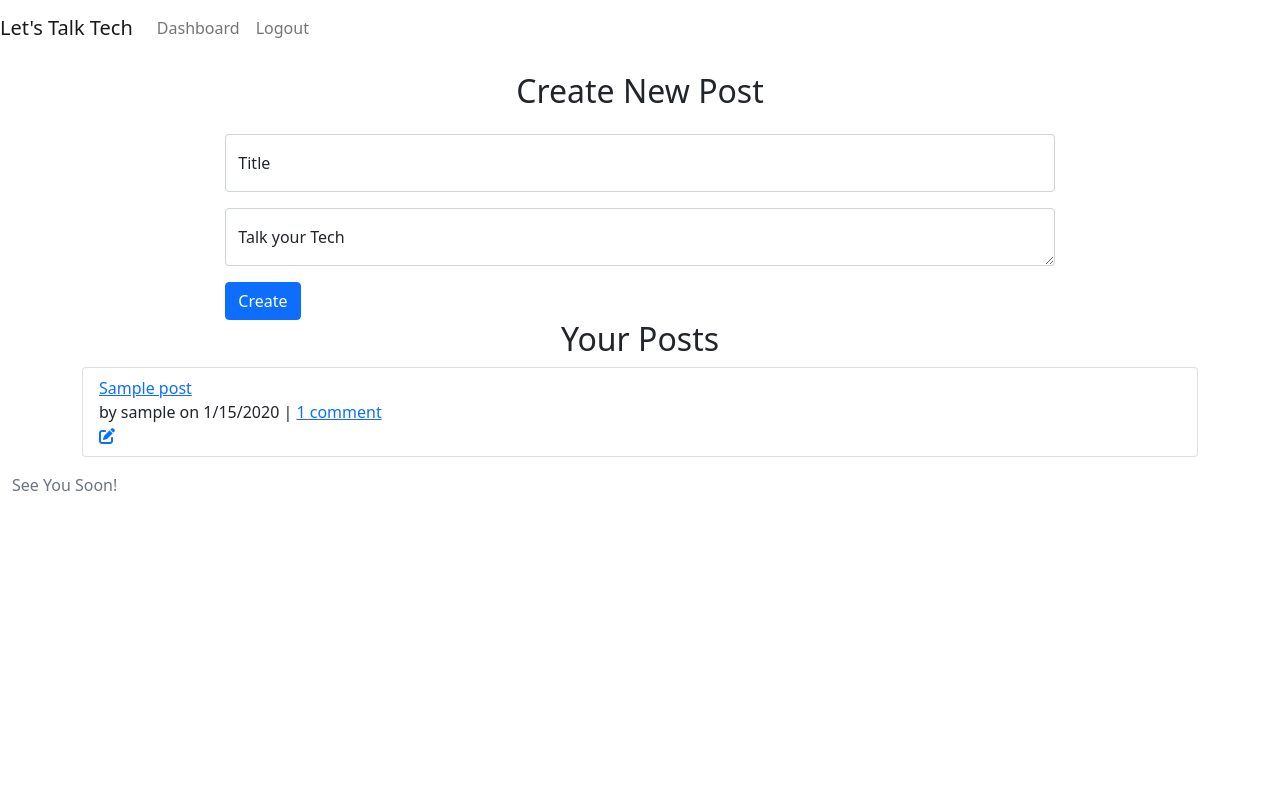
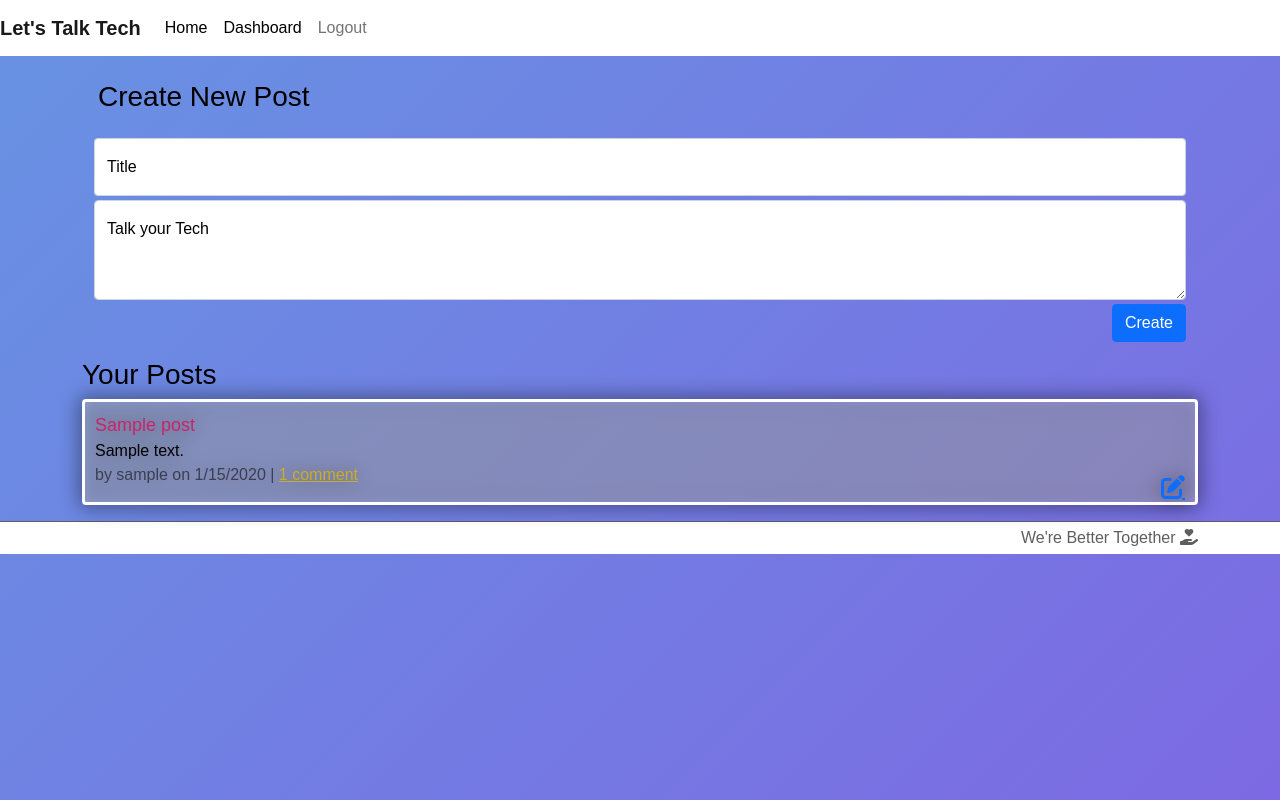
Before and after one commit to kaylaanngrace/MVC-TechBlog-ByMakWils, a Node server app: page /dashboard in a window 1280 px wide. Run offline with Node 20, Linux system fonts and the light colour scheme; a user stored in the database is signed in; tables that the repository leaves empty hold one stand-in row (values such as "Sample post"); some libraries are stand-ins or nearby versions.

Commit message:
styled application

```diff
--- a/models/Post.js
+++ b/models/Post.js
@@ -21,6 +21,9 @@ Post.init(
     post_content: {
       type: DataTypes.STRING,
       allowNull: false,
+      validate: {
+        max: 250
+      }
     },
     user_id: {
       type: DataTypes.INTEGER,
--- a/public/css/style.css
+++ b/public/css/style.css
@@ -0,0 +1,127 @@
+* {
+    box-sizing: border-box;
+    margin: 0;
+    padding: 0;
+}
+
+body {
+    font-family: 'Abel', sans-serif;
+    color: rgb(0, 0, 0);
+    background: linear-gradient(-45deg, #835DE3, #5DA6E3, #D067FB);
+    background-size: 400% 400%;
+    animation: gradient 15s ease infinite;
+}
+
+footer {
+    color: rgba(0, 0, 0, 0.632);
+    border-top: 1px solid rgba(0, 0, 0, 0.632);
+    background-color: white;
+}
+
+@keyframes gradient {
+    0% {
+        background-position: 0% 50%;
+    }
+    50% {
+        background-position: 100% 50%;
+    }
+    100% {
+        background-position: 0% 50%;
+    }
+}
+
+/*navbar*/
+#nav {
+    background-color: white;
+    color: black;
+}
+
+.navbar-brand {
+    font-weight: bold;
+    color: black;
+
+}
+
+#nav-item {
+    color: black;
+}
+
+#nav-item:hover {
+    color: #835DE3;
+}
+
+
+@keyframes fade-in {
+    from {
+        opacity: 0;
+    }
+    to {
+        opacity: 1;
+    }
+}
+
+@keyframes slide-in {
+    from {
+        transform: translateX(-100%);
+    }
+    to {
+        transform: translateX(0);
+    }
+}
+
+/* dashboard */
+.post-li, .comment {
+    background-color:rgb(255, 255, 255, 0.3);
+    border-radius: 10px;
+    padding: 10px;
+    filter: drop-shadow(0 0 10px black);
+    border: 3px solid white;
+}
+
+#post-content, #comment-body {
+    height: 100px;
+}
+/* post-info */
+.userDate a, .userComment a {
+    color: rgba(202, 174, 35);
+}
+
+.post .title a {
+    color: rgb(202, 35, 107);
+    text-decoration: none;
+    font-size: large;
+}
+
+.post .post-body a {
+    text-decoration: none;
+    color: rgb(0, 0, 0);
+}
+
+.userComment, .userDate {
+    color: rgba(0, 0, 0, 0.55)
+}
+
+
+
+
+/*create account*/
+#create-acct {
+    background-color:rgb(255, 255, 255, 0.3);
+    filter: drop-shadow(0 0 10px black);
+    border: 3px solid #FDF7E3;
+    margin-top: 30px;
+    border-radius: 15px;
+    font-size: 1.5em;
+    height:550px;
+}
+
+/*login*/
+#login-acct {
+    background-color:rgb(255, 255, 255, 0.3);
+    filter: drop-shadow(0 0 10px black);
+    border: 3px solid white;
+    margin-top: 30px;
+    border-radius: 15px;
+    font-size: 1.5em;
+    height:500px;
+}
--- a/views/dashboard.handlebars
+++ b/views/dashboard.handlebars
@@ -1,33 +1,36 @@
 {{!-- new post form --}}
-<section>
-  <h2 class="d-flex justify-content-center p-3">Create New Post</h2>
+<section id="new-post" class="container">
+  <h3 class="d-flex justify-content-start p-3">Create New Post</h3>
 
-  <form class="new-post-form container col-8">
-      <div class="form-floating mb-3 ">
+  <form class="new-post-form container">
+        <div class="form-floating mb-1">
           {{!-- new post title input --}}
-          <input type="text" id="post-title" name="post-title" placeholder="title" class="form-control"/>
+            <input type="text" id="post-title" name="post-title" placeholder="title" class="form-control form-control-sm"/>
             <label for="post-title">Title</label>
         </div>
         {{!-- new post textarea for content --}}
-      <div class="form-floating mb-3">
+        <div class="form-floating mb-1">
           <textarea name="post-content" class="form-control" placeholder="Talk your Tech" id="post-content"></textarea>
           <label for="post-content">Talk your Tech</label>
         </div>
       {{!-- submit new post button --}}
+      <div class="d-flex justify-content-end">
         <button type="submit" class="btn btn-primary">Create</button>
+      </div>
   </form>
 </section>
 {{!-- end of new post form --}}
 
 {{!-- posts list --}}
 {{#if posts.length}}
-<section class="container">
-  <h2 class="d-flex justify-content-center">Your Posts</h2>
+<section id="your-posts" class="container mt-3">
+  <h3>Your Posts</h3>
   <ul class="list-group">
     {{#each posts as |post|}}
-    <li class="list-group-item">
+    <li class="list-group-item list-group-item-action mb-2 post-li">
+
       {{> post-info post}}
-      <a href="/dashboard/edit/{{post.id}}" class="edit-link"><i class="fa-solid fa-pen-to-square"></i></a>
+      <a href="/dashboard/edit/{{post.id}}" class="edit-link d-flex justify-content-end"><i class="fa-solid fa-pen-to-square fa-xl mb-1"></i></a>
     </li>
     {{/each}}
   </ul>
--- a/views/homepage.handlebars
+++ b/views/homepage.handlebars
@@ -1,7 +1,7 @@
-<div class="container">
+<div class="container mt-2">
   <ul class="post-list list-group">
     {{#each posts as |post|}}
-    <li class="list-group-item">
+    <li class="list-group-item list-group-item-action mb-2 post-li">
     {{> post-info post }}
     </li>
     {{/each}}
--- a/views/layouts/main.handlebars
+++ b/views/layouts/main.handlebars
@@ -12,7 +12,7 @@
 </head>
 
 <body>
-  <div class="wrapper">
+  <div>
     <header>
 
       <nav class="navbar navbar-expand-lg navbar-light" id="nav">
@@ -34,11 +34,14 @@
           <ul class="navbar-nav mr-auto">
             {{#if loggedIn}}
             <li class="nav-item">
+              <a class="nav-link" href="/" id="nav-item">Home</a>
+            </li>
+            <li class="nav-item">
               <a class="nav-link" href="/dashboard" id="nav-item">Dashboard</a>
             </li>
-              <li class="nav-item">
-                <a id="logout" class="nav-link" id="nav-item">Logout</a>
-              </li>
+            <li class="nav-item">
+              <a id="logout" class="nav-link" id="nav-item">Logout</a>
+            </li>
             {{else}}
               <li class="nav-item">
                 <a class="nav-link" href="/login" id="nav-item">Login</a>
@@ -49,18 +52,17 @@
       </nav>
     </header>
 
-    <main>
+    <main class="mt-2">
 
       {{{ body }}}
-
     </main>
   </div>
-  <footer class="position-fixed mt-auto py-3">
-    <div class="container">
-    <span class="text-muted">See You Soon!</span>
+
+    <footer class="mt-2 p-1">
+    <div class="container d-flex justify-content-end">
+      <span>We're Better Together <i class="fa-solid fa-hand-holding-heart"></i></span>
     </div>
   </footer>
-
     {{#if loggedIn}}
     <script src="/javascript/logout.js"></script>
     {{/if}}
--- a/views/partials/comments.handlebars
+++ b/views/partials/comments.handlebars
@@ -1,12 +1,14 @@
 <div class="container">
+    <h5 class="">Comments:</h5>
     <ul class="list-group comments">
         {{#each this}}
         <li class="comment list-group-item list-group-item-action">
         <div class="d-flex w-100 justify-content-between">
-            <h5 class="mb-1 meta">{{user.username}}</h5>
-            <small class="meta">{{format_date created_at}}</small>
+
+            <p class="mb-2 commentText">{{comment_text}}</p>
+            <small class="meta userDate">{{format_date created_at}}</small>
         </div>
-        <p class="mb-1 text">{{comment_text}}</p>
+        <p class="mb-1 meta userComment">Commented by <a href="">{{user.username}}</a></p>
         </li>
         {{/each}}
     </ul>
--- a/views/partials/post-info.handlebars
+++ b/views/partials/post-info.handlebars
@@ -1,8 +1,11 @@
-<article class="post">
+<article class="post d-flex row">
     <div class="title">
-        <a href="/post/{{id}}" target="_blank">{{title}}</a>
+        <a href="/post/{{id}}">{{title}}</a>
     </div>
-    <div class="meta">
+    <div class="post-body">
+       <a href="/post/{{id}}" target="_blank">{{post_content}}</a>
+    </div>
+    <div class="meta userDate">
         by {{user.username}} on {{format_date created_at}}
         |
         <a href="/post/{{id}}">{{comments.length}} {{format_plural "comment" comments.length}}</a>
```
Also changed, not shown: views/edit-post.handlebars (+17 -12 lines), views/indiviual-post.handlebars (+10 -5 lines). Lines whose indentation alone changed are shown as unchanged.
